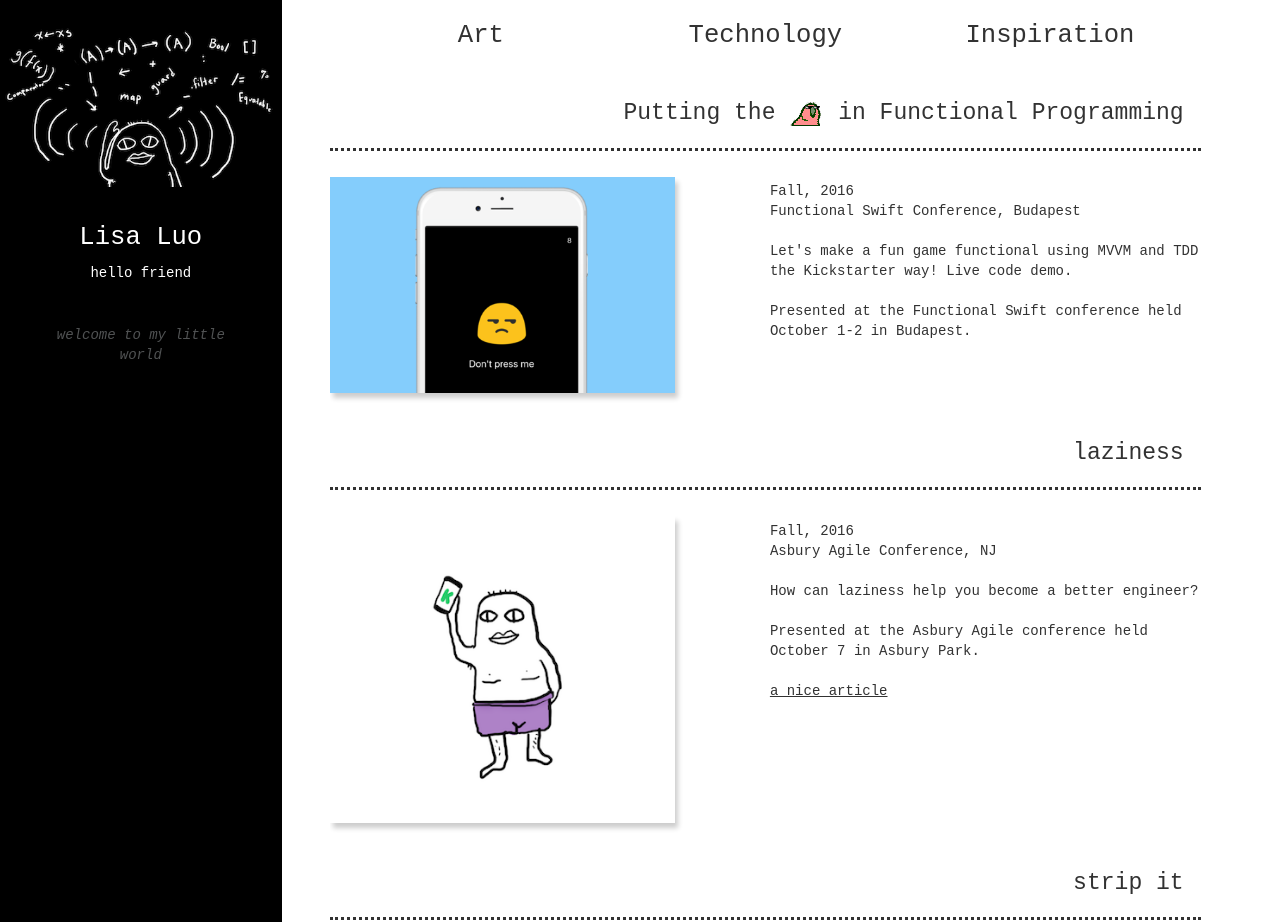
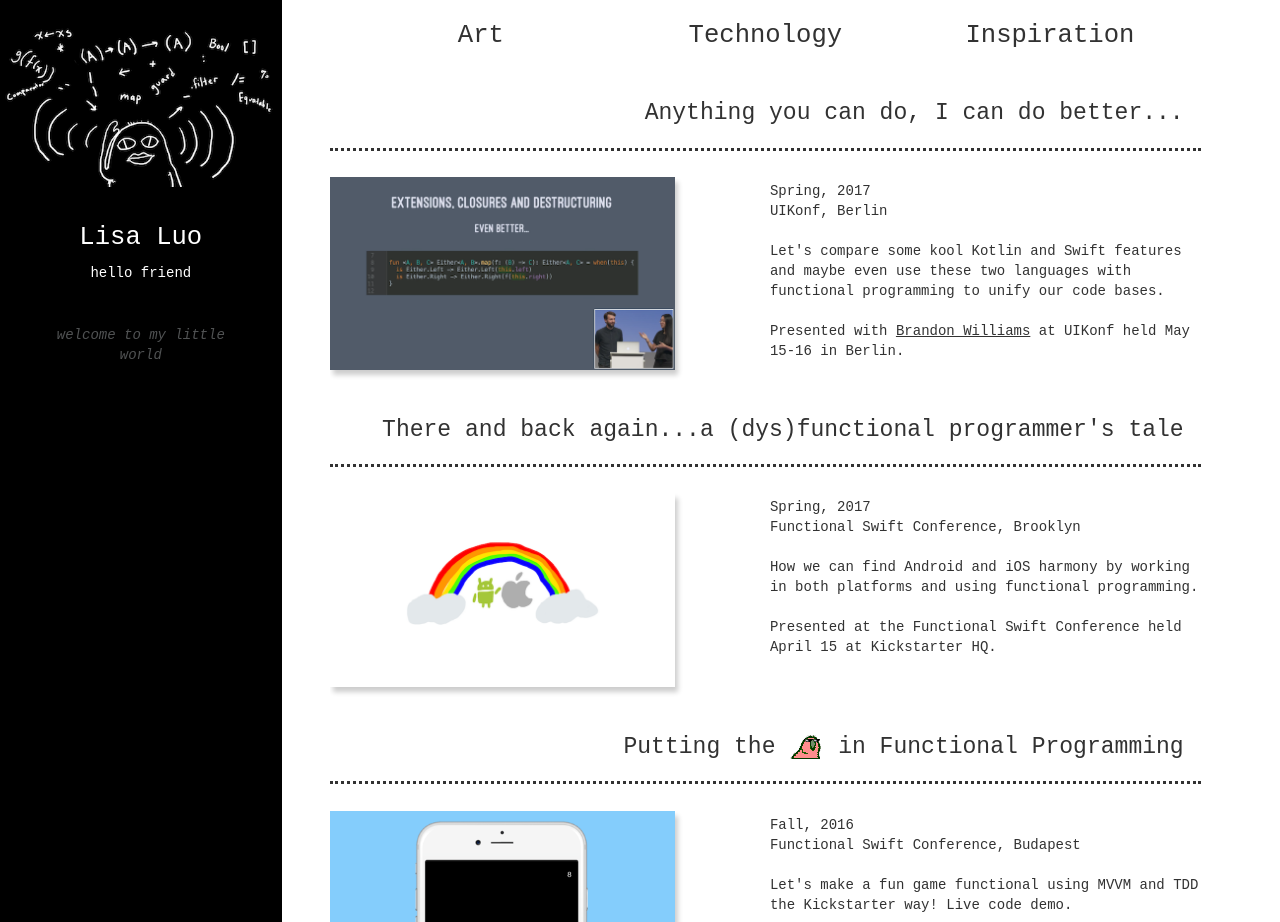
Before and after one commit to luoser/luoser.github.io, a Jekyll site: the page built from technology/index.html, in a window 1280 px wide and 1400 px high, cut to the strip 0-922 px from the top of the window. Built offline with Jekyll 4.4.1, drawn with Linux system fonts in a browser that asks for light colours; nearby versions of some CDN libraries; some of the changed text lies outside the part shown.

Commit message:
add some talks

```diff
--- a/technology/index.html
+++ b/technology/index.html
@@ -1,6 +1,54 @@
 ---
 layout: default
 ---
+
+<div class='category_name'> Anything you can do, I can do better... </div>
+<div class='media'>
+  <div class='row'>
+    <div class='col-md-5'>
+      <div class='shadow'>
+        <a href='https://www.youtube.com/watch?v=_DuGaAkQSnM' target='_blank'>
+          <img src='/images/uikonf.png' class='img-responsive'/>
+        </a>
+      </div>
+    </div>
+    <div class='col-md-offset-6'>
+      <div class='descrip'>
+        Spring, 2017 <br>
+        UIKonf, Berlin
+        <br><br>
+        Let's compare some kool Kotlin and Swift features and maybe even use these
+        two languages with functional programming to unify our code bases.
+        <br><br>
+        Presented with <a href='https://twitter.com/mbrandonw'><u>Brandon Williams</u></a> at UIKonf held May 15-16 in Berlin.
+      </div>
+    </div>
+  </div>
+</div>
+
+<div class='category_name'> There and back again...a (dys)functional programmer's tale </div>
+<div class='media'>
+  <div class='row'>
+    <div class='col-md-5'>
+      <div class='shadow'>
+        <a href='https://www.youtube.com/watch?v=HEJhjpkmrrQ' target='_blank'>
+          <img src='/images/harmony.png' class='img-responsive'/>
+        </a>
+      </div>
+    </div>
+    <div class='col-md-offset-6'>
+      <div class='descrip'>
+        Spring, 2017 <br>
+        Functional Swift Conference, Brooklyn
+        <br><br>
+        How we can find Android and iOS harmony by working in both
+        platforms and using functional programming.
+        <br><br>
+        Presented at the Functional Swift Conference held April 15 at Kickstarter HQ.
+      </div>
+    </div>
+  </div>
+</div>
 
 <div class='category_name'> Putting the <img src='/images/partyparrot.gif'/> in Functional Programming </div>
 <div class='media'>
@@ -19,12 +67,12 @@ layout: default
         <br><br>
         Let's make a fun game functional using MVVM and TDD the Kickstarter way! Live code demo.
         <br><br>
-        Presented at the Functional Swift conference held October 1-2 in Budapest.
+        Presented with with <a href='https://twitter.com/theginbin' target='blank'><u>Gina Binetti</u></a>
+        at the Functional Swift conference held October 1-2 in Budapest.
       </div>
     </div>
   </div>
 </div>
-
 
 <div class='category_name'> laziness </div>
 <div class='media'>
```
Also changed, not shown: images/harmony.png (added), images/uikonf.png (added).
